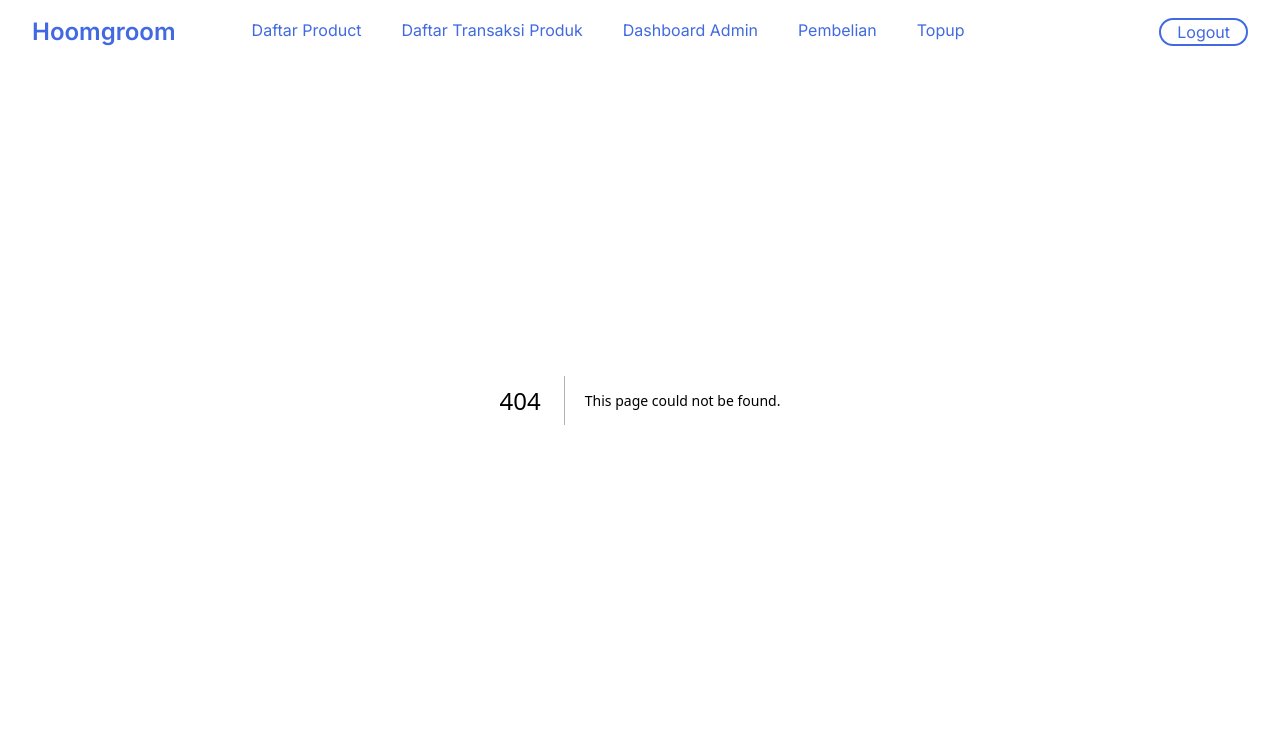
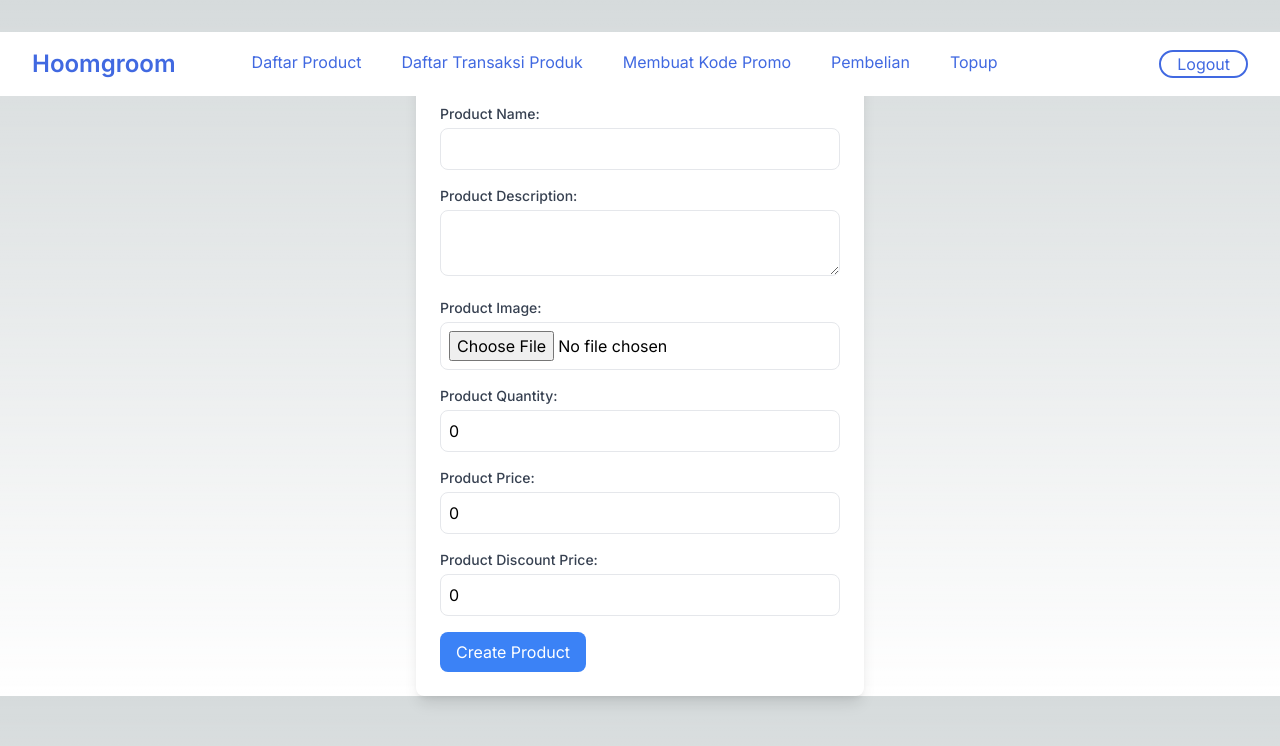
Before and after one commit to shirinzarqaa/hoomgroom-frontend, a Next.js app: page /create-product in a window 1280 px wide. Before the commit this address had no page. Shown: the top 746 px of the page. Built offline with nearby package versions, Linux system fonts and the light colour scheme.

Commit message:
created pages for create and update product

```diff
--- /dev/null
+++ b/app/create-product/page.tsx
@@ -0,0 +1,65 @@
+"use client";
+// pages/create-product.tsx
+
+import { useState } from "react";
+
+const CreateProductPage: React.FC = () => {
+    const [product, setProduct] = useState({
+        productName: "",
+        productDescription: "",
+        productImage: "",
+        productQuantity: 0,
+        productPrice: 0,
+        productDiscountPrice: 0,
+    });
+
+    const handleChange = (e: React.ChangeEvent<HTMLInputElement | HTMLTextAreaElement>) => {
+        const { name, value } = e.target;
+        setProduct((prevProduct) => ({
+            ...prevProduct,
+            [name]: value,
+        }));
+    };
+
+    const handleSubmit = (e: React.FormEvent<HTMLFormElement>) => {
+        e.preventDefault();
+        // Simulate creating product data
+        // Replace this with actual create logic
+        console.log("Created product:", product);
+    };
+
+    return (
+        <div className="max-w-md mx-auto mt-8 p-6 bg-white rounded-lg shadow-lg">
+            <h1 className="text-2xl font-bold mb-4">Create Product</h1>
+            <form onSubmit={handleSubmit}>
+                <div className="mb-4">
+                    <label className="block text-sm font-medium text-gray-700">Product Name:</label>
+                    <input type="text" name="productName" value={product.productName} onChange={handleChange} className="mt-1 p-2 border rounded-lg w-full" />
+                </div>
+                <div className="mb-4">
+                    <label className="block text-sm font-medium text-gray-700">Product Description:</label>
+                    <textarea name="productDescription" value={product.productDescription} onChange={handleChange} className="mt-1 p-2 border rounded-lg w-full" />
+                </div>
+                <div className="mb-4">
+                    <label className="block text-sm font-medium text-gray-700">Product Image:</label>
+                    <input type="file" accept="image/*" name="productImage" onChange={handleChange} className="mt-1 p-2 border rounded-lg w-full" />
+                </div>
+                <div className="mb-4">
+                    <label className="block text-sm font-medium text-gray-700">Product Quantity:</label>
+                    <input type="number" name="productQuantity" value={product.productQuantity} onChange={handleChange} className="mt-1 p-2 border rounded-lg w-full" />
+                </div>
+                <div className="mb-4">
+                    <label className="block text-sm font-medium text-gray-700">Product Price:</label>
+                    <input type="number" name="productPrice" value={product.productPrice} onChange={handleChange} className="mt-1 p-2 border rounded-lg w-full" />
+                </div>
+                <div className="mb-4">
+                    <label className="block text-sm font-medium text-gray-700">Product Discount Price:</label>
+                    <input type="number" name="productDiscountPrice" value={product.productDiscountPrice} onChange={handleChange} className="mt-1 p-2 border rounded-lg w-full" />
+                </div>
+                <button type="submit" className="bg-blue-500 text-white px-4 py-2 rounded-lg">Create Product</button>
+            </form>
+        </div>
+    );
+};
+
+export default CreateProductPage;
--- a/app/melihat-semua-produk/page.tsx
+++ b/app/melihat-semua-produk/page.tsx
@@ -1,6 +1,6 @@
-"use client";  // Add this line to indicate this is a client component
-
+"use client";
 import React, { useEffect, useState } from "react";
+import Link from "next/link";
 
 interface Product {
     productId: string;
@@ -11,6 +11,7 @@ interface Product {
     productPrice: number;
     productDiscountPrice: number;
 }
+
 const dummyProducts: Product[] = [
     {
         productId: '1',
@@ -20,7 +21,9 @@ const dummyProducts: Product[] = [
         productQuantity: 1,
         productPrice: 9999,
         productDiscountPrice: 9999,
-    }]
+    }
+];
+
 const ProductListPage: React.FC = () => {
     const [products, setProducts] = useState<Product[]>([]);
     const [loading, setLoading] = useState(true);
@@ -47,8 +50,18 @@ const ProductListPage: React.FC = () => {
                         <h2 className="text-lg font-semibold">{product.productName}</h2>
                         <p className="text-gray-500">{product.productDescription}</p>
                         <p className="text-blue-500 font-bold">{product.productPrice}</p>
+                        <div className="mt-2">
+                            <Link href={`/update-product/`}>
+                                <button className="bg-green-500 text-white px-4 py-2 rounded-lg mr-2">Update Produk</button>
+                            </Link>
+                        </div>
                     </div>
                 ))}
+            </div>
+            <div className="mt-4">
+                <Link href="/create-product">
+                    <button className="bg-blue-500 text-white px-4 py-2 rounded-lg mr-2">Tambah Produk</button>
+                </Link>
             </div>
         </div>
     );
--- a/app/navbar.tsx
+++ b/app/navbar.tsx
@@ -59,8 +59,8 @@ export default function Navbar() {
                   <NavLink href="/daftar-transaksi-produk" isActive={pathname === "/daftar-transaksi-produk"}>
                     Daftar Transaksi Produk
                   </NavLink>
-                  <NavLink href="/admin" isActive={pathname === "/admin"}>
-                    Dashboard Admin
+                  <NavLink href="/crud-kode-promo" isActive={pathname === "/admin"}>
+                    Membuat Kode Promo
                   </NavLink>
                   <NavLink href="/pembelian" isActive={pathname === "/pembelian"}>
                     Pembelian
--- a/app/page.tsx
+++ b/app/page.tsx
@@ -12,7 +12,6 @@ export default function Home() {
       <Link href="/register" className="hover:scale-105 active:scale-95 active:opacity-70 transition-all bg-blue-primary w-28 justify-center flex rounded-lg py-1.5 font-semibold">
         Register
       </Link>
-
     </main>
   );
 }
--- a/package.json
+++ b/package.json
@@ -11,12 +11,15 @@
   "dependencies": {
     "next": "14.2.3",
     "react": "^18",
-    "react-dom": "^18"
+    "react-dom": "^18",
+    "react-router-dom": "^6.23.1",
+    "uuid": "^9.0.1"
   },
   "devDependencies": {
     "@types/node": "20.12.12",
     "@types/react": "18.3.3",
     "@types/react-dom": "^18",
+    "@types/uuid": "^9.0.8",
     "eslint": "^8",
     "eslint-config-next": "14.2.3",
     "postcss": "^8",
```
Also changed, not shown: public/images/img_1.png (added), 1 other file (tests, documents, lock files or other folders).
